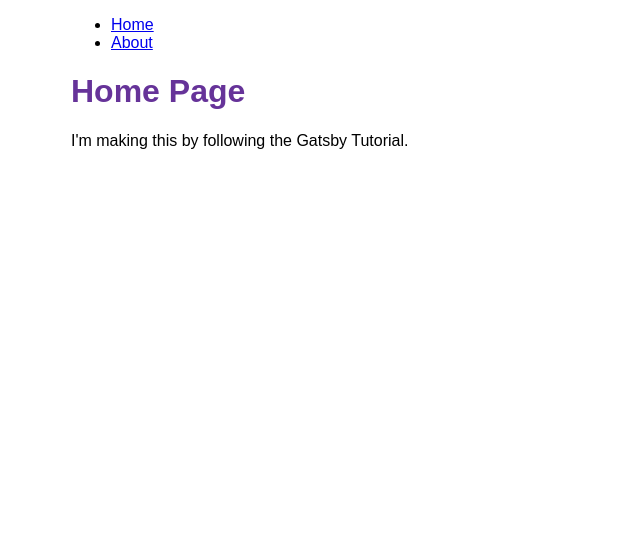
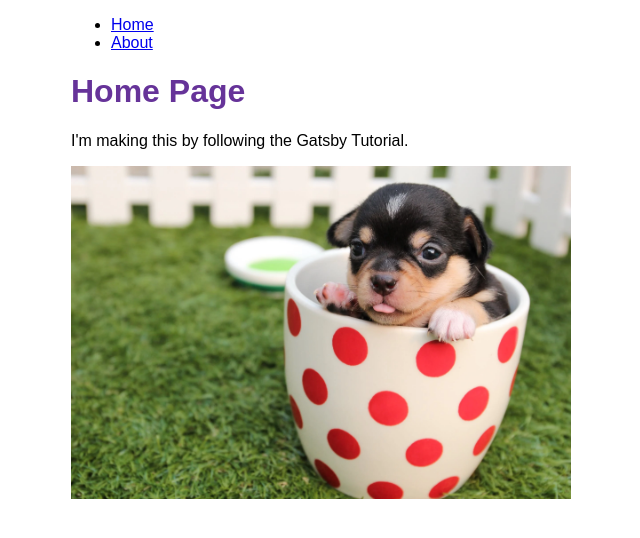
Before and after one commit to sundarsany/gatsby_learn, a Gatsby site: page / in a window 1280 px wide. Shown: the whole page, without its empty margins (319-959 px from the left). Built offline with nearby package versions, Linux system fonts and the light colour scheme; Gatsby itself is replaced by a stand-in of ours.

Commit message:
Finished Gatsby Tutorial Part 3

```diff
--- a/src/pages/index.js
+++ b/src/pages/index.js
@@ -1,10 +1,15 @@
 import * as React from 'react'
 import Layout from '../components/layout'
+import { StaticImage } from 'gatsby-plugin-image'
 
 const IndexPage = () => {
   return (
     <Layout pageTitle="Home Page">
       <p>I'm making this by following the Gatsby Tutorial.</p>
+      <StaticImage
+        alt="Clifford, a reddish-brown pitbull, posing on a couch and looking stoically at the camera"
+        src="../images/puppy.webp"
+      />
     </Layout>
   )
 }
```
Also changed, not shown: src/images/puppy.webp (added), 1 other file.
